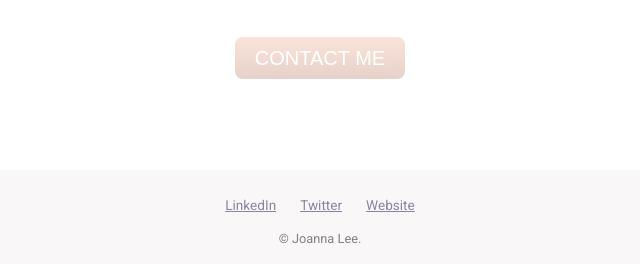
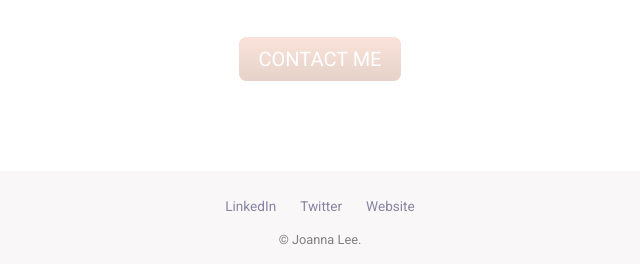
Before and after one commit to doleetos/cv, a plain HTML site: page index.html in a window 1280 px wide. Shown: the part 2557-2821 px from the top of the page, 320-960 px from the left. Drawn offline with Linux system fonts and the light colour scheme.

Commit message:
Update Style.css

```diff
--- a/css/styles.css
+++ b/css/styles.css
@@ -33,6 +33,7 @@ h3 {
 
 a {
   color: #8785A2;
+  text-decoration: none;
 }
 
 p {
@@ -134,7 +135,7 @@ p {
   -webkit-border-radius: 8;
   -moz-border-radius: 8;
   border-radius: 8px;
-  font-family: Arial;
+  font-family: 'Roboto', sans-serif;
   color: #ffffff;
   font-size: 20px;
   padding: 10px 20px 10px 20px;
@@ -150,3 +151,7 @@ p {
   background-image: linear-gradient(to bottom, #FAE3D9, #FAE3D9);
   text-decoration: none;
 }
+
+.footer-link:hover{
+  color: black;
+}
```
